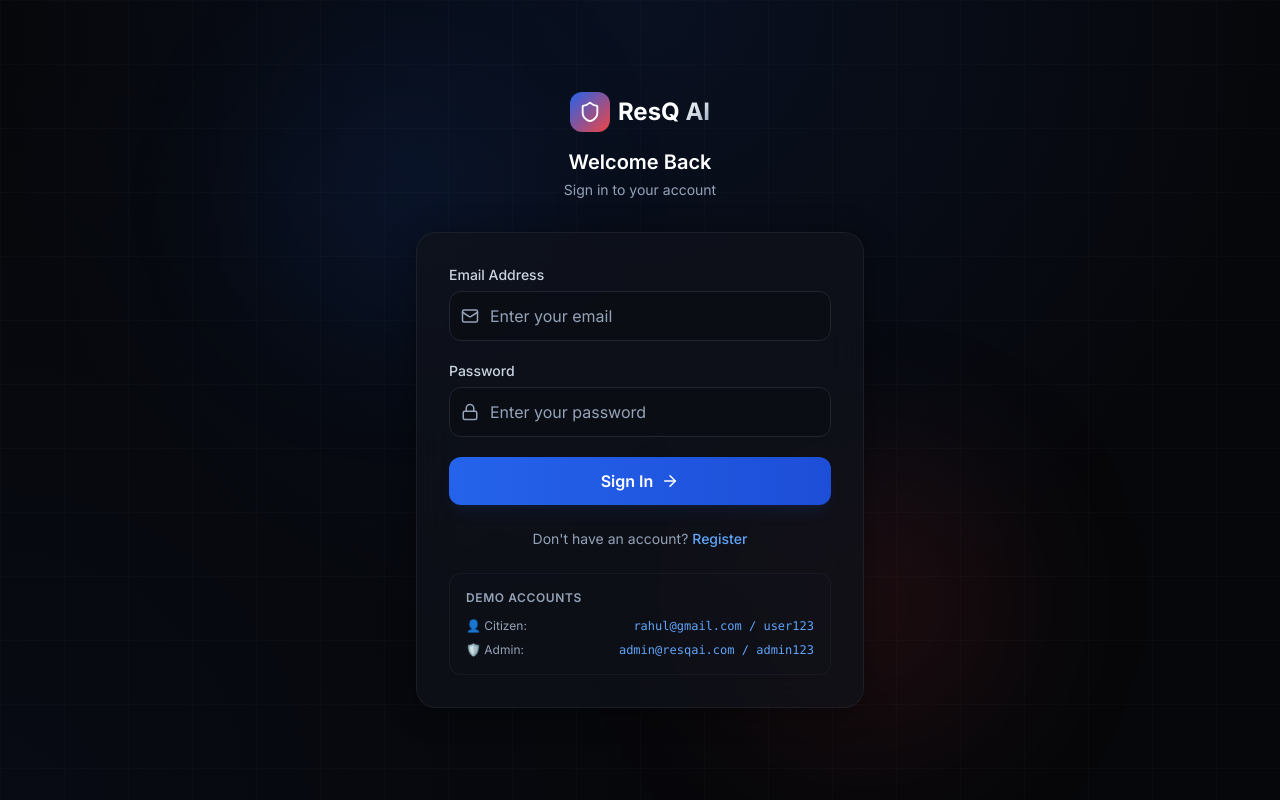
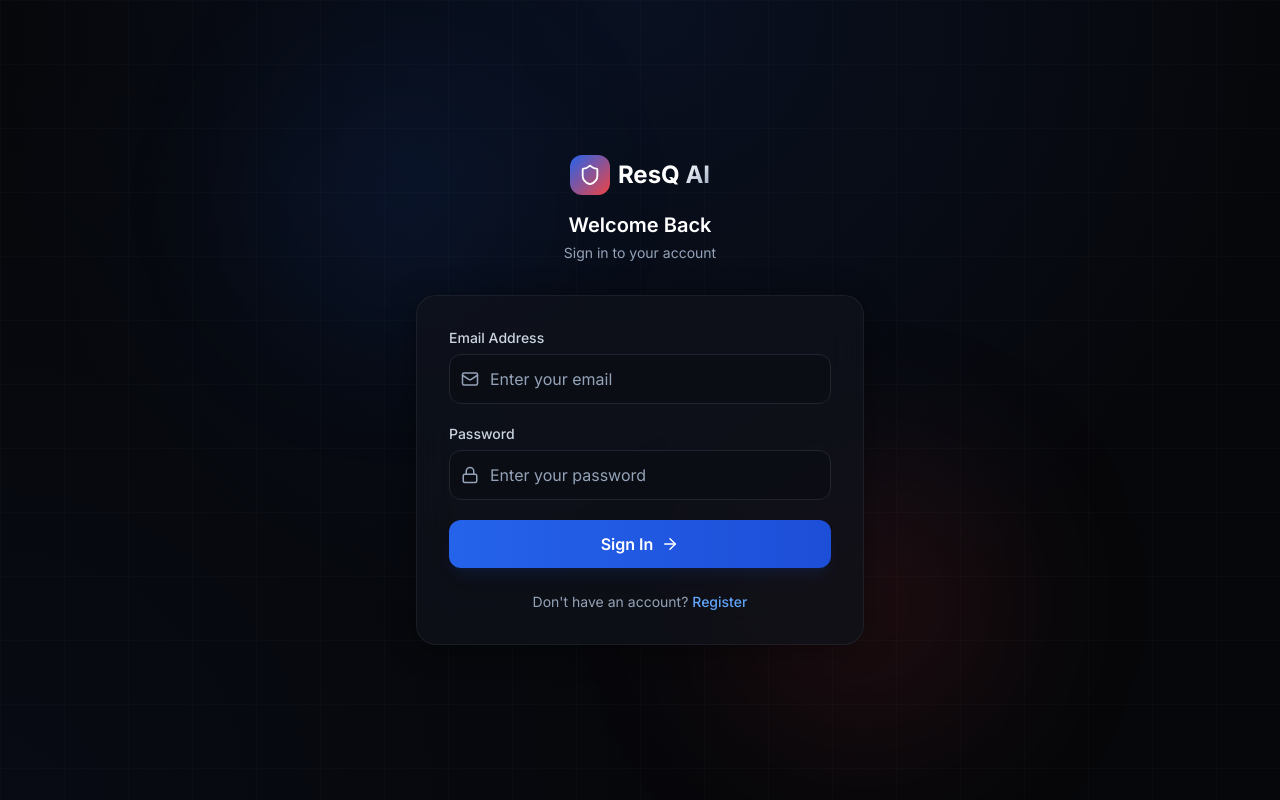
Before and after one commit to vedant821/ResQ-AI, a React (Vite) app in the folder client/: page /login in a window 1280 px wide. Built offline with nearby package versions, Linux system fonts and the light colour scheme; no server answers.

Commit message:
Remove demo credentials panel from login screen to complete production aesthetics

```diff
--- a/client/src/pages/LoginPage.jsx
+++ b/client/src/pages/LoginPage.jsx
@@ -117,21 +117,6 @@ export default function LoginPage() {
               </Link>
             </p>
           </div>
-
-          {/* Demo credentials */}
-          <div className="mt-6 p-4 rounded-xl bg-dark-800/30 border border-dark-700/50">
-            <p className="text-xs font-semibold text-dark-400 uppercase tracking-wider mb-3">Demo Accounts</p>
-            <div className="space-y-2 text-xs text-dark-400">
-              <div className="flex justify-between items-center">
-                <span>👤 Citizen:</span>
-                <code className="text-primary-400">rahul@gmail.com / user123</code>
-              </div>
-              <div className="flex justify-between items-center">
-                <span>🛡️ Admin:</span>
-                <code className="text-primary-400">admin@resqai.com / admin123</code>
-              </div>
-            </div>
-          </div>
         </div>
       </motion.div>
     </div>
```
